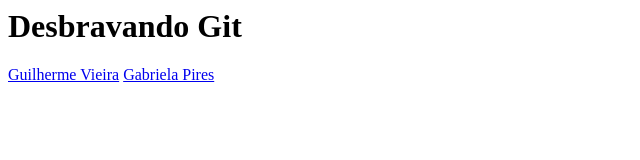
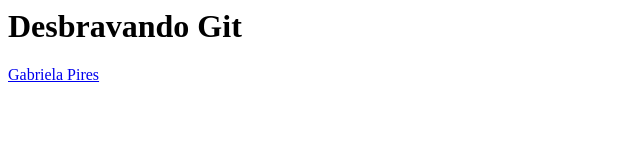
Before and after one commit to desbravando-git/desbravando-git.github.io, a plain HTML site: page index.html in a window 1280 px wide. Shown: the whole page, without its empty margins (0-640 px from the left). Drawn offline with Linux system fonts and the light colour scheme.

Commit message:
Separacao dos links

```diff
--- a/index.html
+++ b/index.html
@@ -1,4 +1,3 @@
 <h1>Desbravando Git</h1>
 
-<a href="https://pt.wikipedia.org/wiki/Universo_de_The_Legend_of_Zelda">Guilherme Vieira</a>
 <a href="https://super.abril.com.br/ciencia/gatos-gostam-mais-de-humanos-do-que-de-comida/">Gabriela Pires</a>
```
